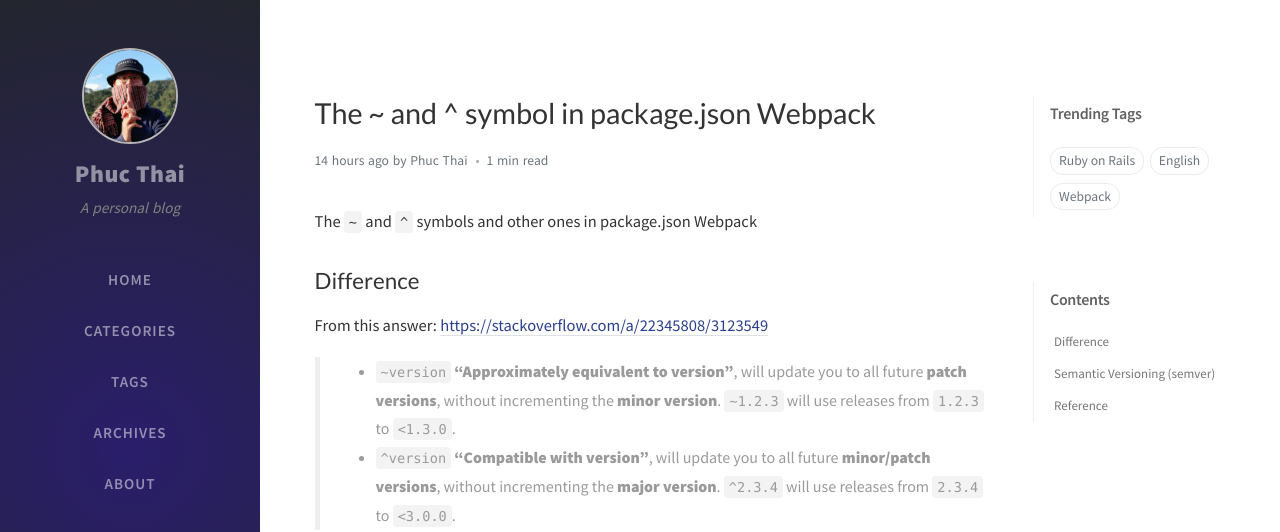
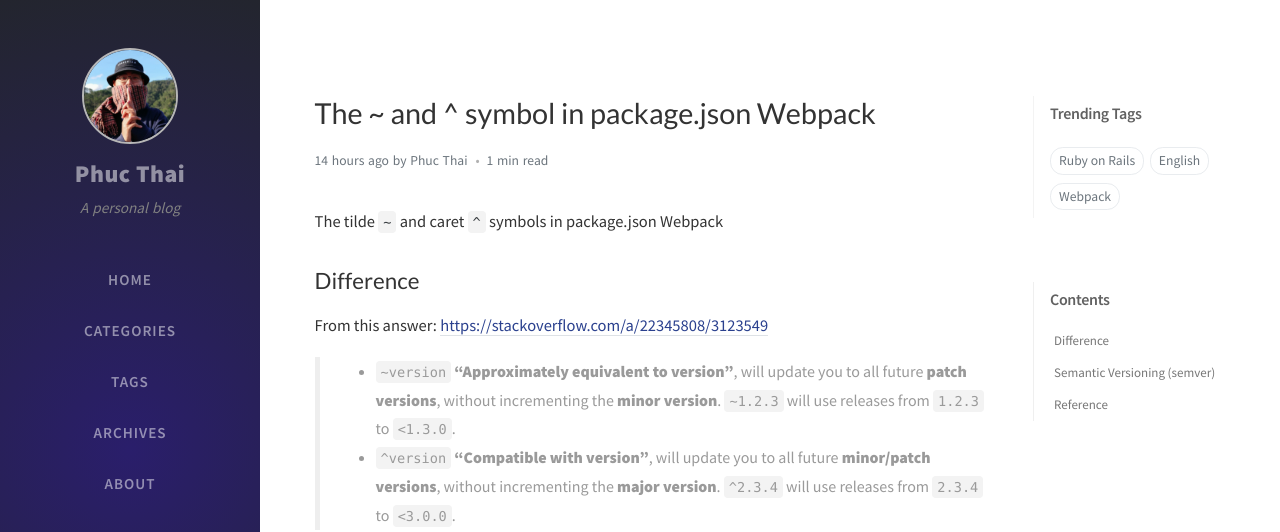
Before and after one commit to phuctm92/phuctm92.github.io, a Jekyll site: the page built from _posts/2021-08-21-tilde-and-caret-in-package-json-webpack.md, in a window 1280 px wide and 900 px high. Shown: the top 532 px of the window. Built offline with Jekyll 4.4.1, drawn with Linux system fonts in a browser that asks for light colours; nearby versions of some CDN libraries; comment, search, counter and statistics services are not loaded.

Commit message:
Update 2021-08-21-tilde-and-caret-in-package-json-webpack.md

```diff
--- a/_posts/2021-08-21-tilde-and-caret-in-package-json-webpack.md
+++ b/_posts/2021-08-21-tilde-and-caret-in-package-json-webpack.md
@@ -4,7 +4,7 @@
 categories: [Programming, TIL]
 tags: [Webpack]
 ---
-The `~` and `^` symbols and other ones in package.json Webpack
+The tilde `~` and caret `^` symbols in package.json Webpack
 <!--more-->
 
 ## Difference
```
